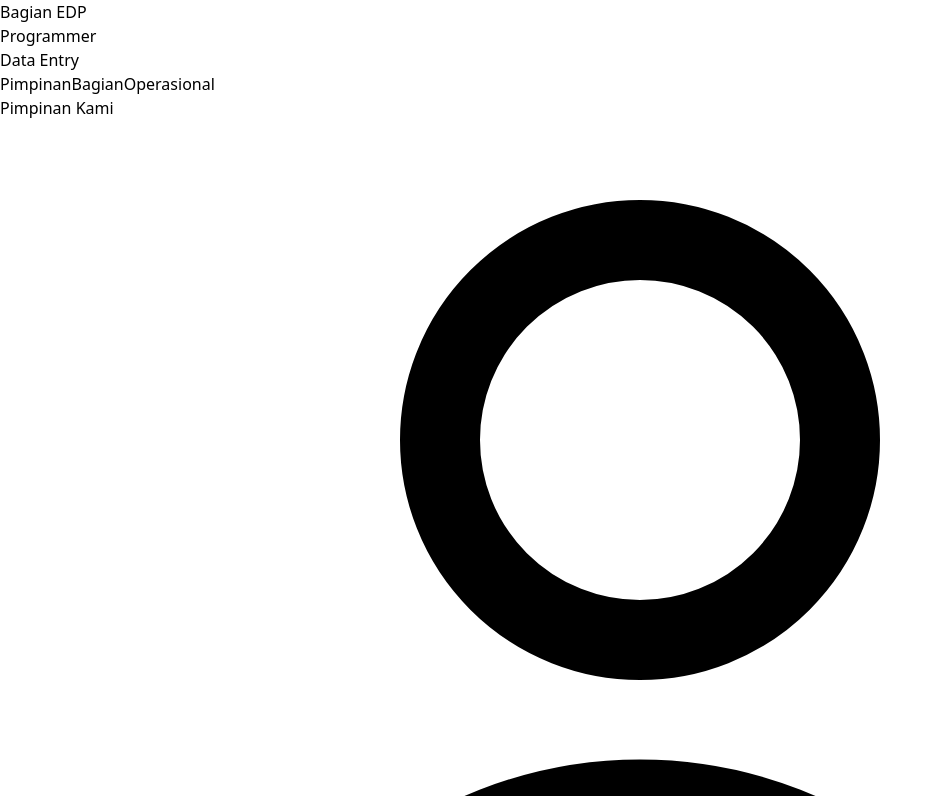
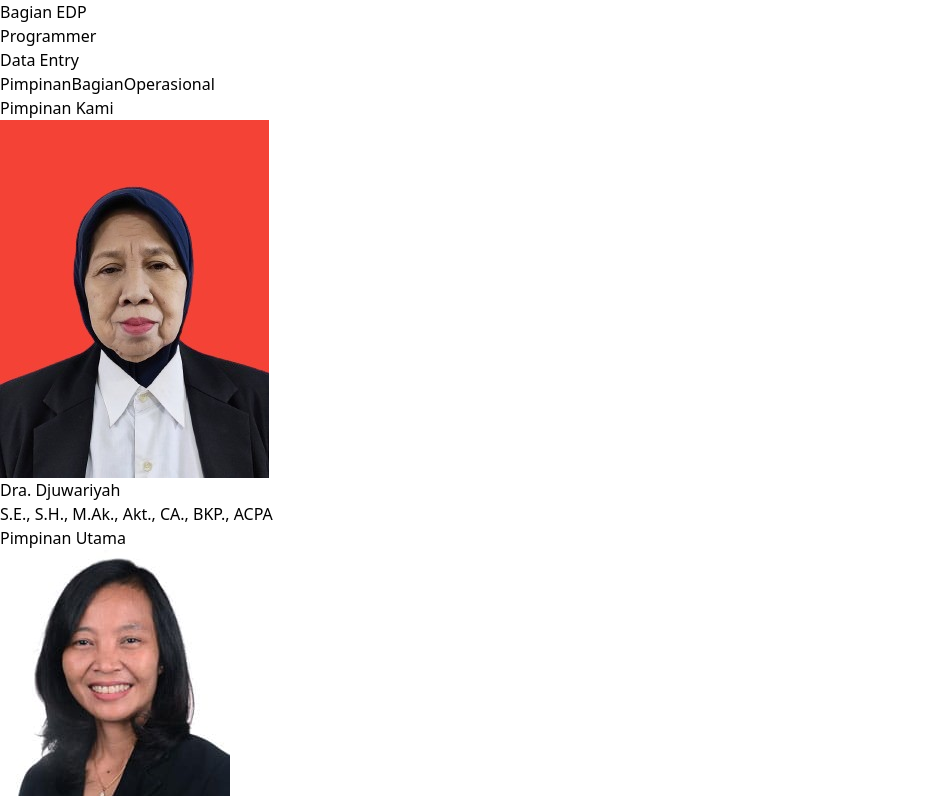
Before and after one commit to Jemsdiggory/website-kja-ika-surya, a React (Vite) app: page /about in a window 1280 px wide. Shown: the part 3964-4760 px from the top of the page, without its empty margins (0-943 px from the left). Built offline with nearby package versions, Linux system fonts and the light colour scheme.

Commit message:
add img pimpinan 1

```diff
--- a/src/pages/About.jsx
+++ b/src/pages/About.jsx
@@ -8,6 +8,7 @@ import {
 } from '../utils/cardStyles'
 
 import pimpinan2 from '../../img/pimpinan2.jpeg'
+import pimpinan1 from '../../img/pimpinan1.jpeg'
 
 function About() {
   return (
@@ -79,7 +80,11 @@ function About() {
           <div className="grid grid-cols-1 sm:grid-cols-2 gap-5 sm:gap-8 max-w-lg sm:max-w-none mx-auto">
             <div className={`${hoverCard} p-5 sm:p-6 text-center`}>
               <div className="w-24 h-24 sm:w-32 sm:h-32 bg-gray-200 rounded-full mx-auto mb-4 flex items-center justify-center transition-colors duration-300 group-hover:bg-blue-100 group-hover:ring-2 group-hover:ring-blue-200 overflow-hidden shrink-0">
-                <IconUser />
+                <img
+                  src={pimpinan1}
+                  alt="Dra. Djuwariyah"
+                  className="w-full h-full object-cover"
+                />
               </div>
               <h3 className="font-bold text-blue-900 text-base sm:text-lg transition-colors duration-300 group-hover:text-blue-800 break-words px-1">
                 Dra. Djuwariyah
```
Also changed, not shown: img/pimpinan1.jpeg (added).
